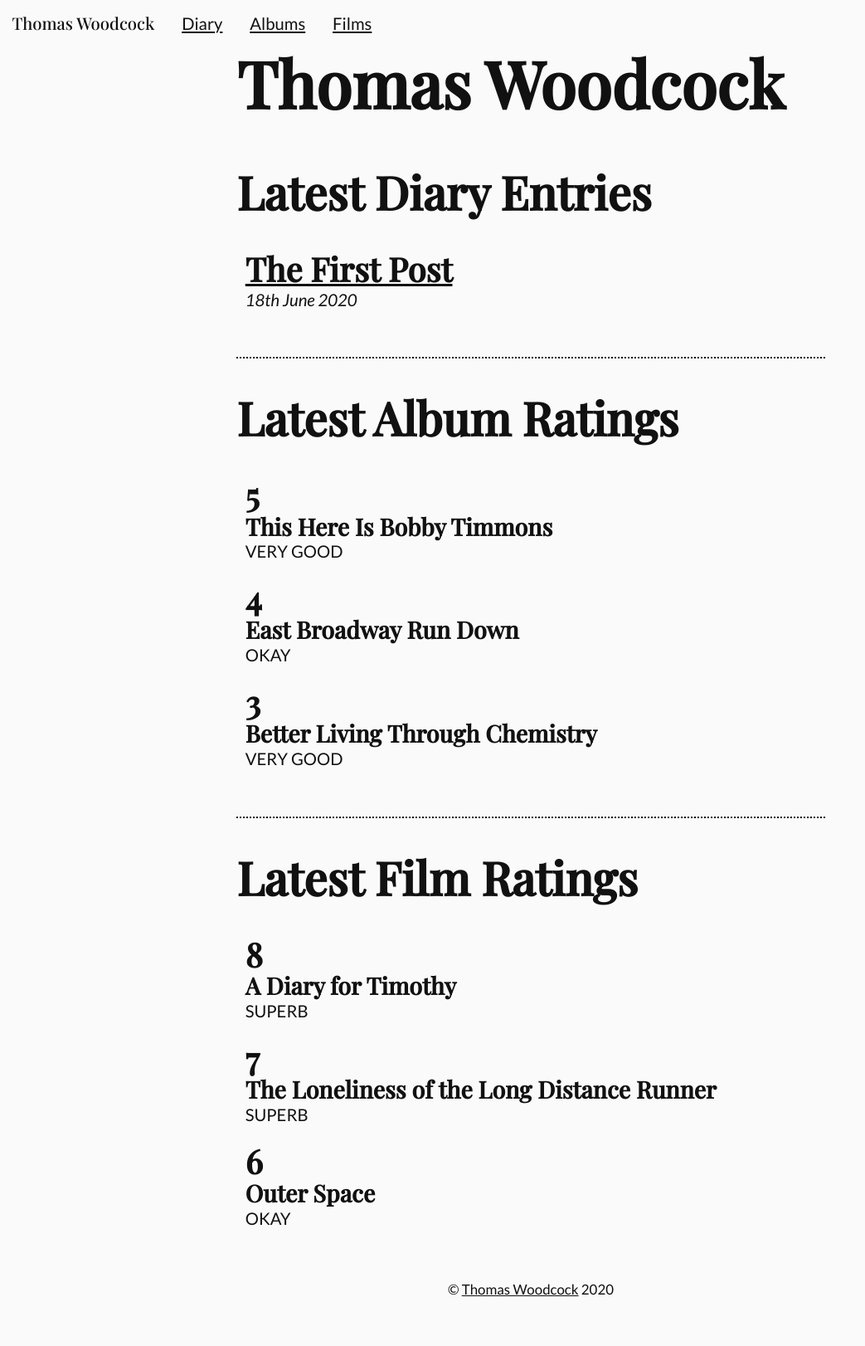
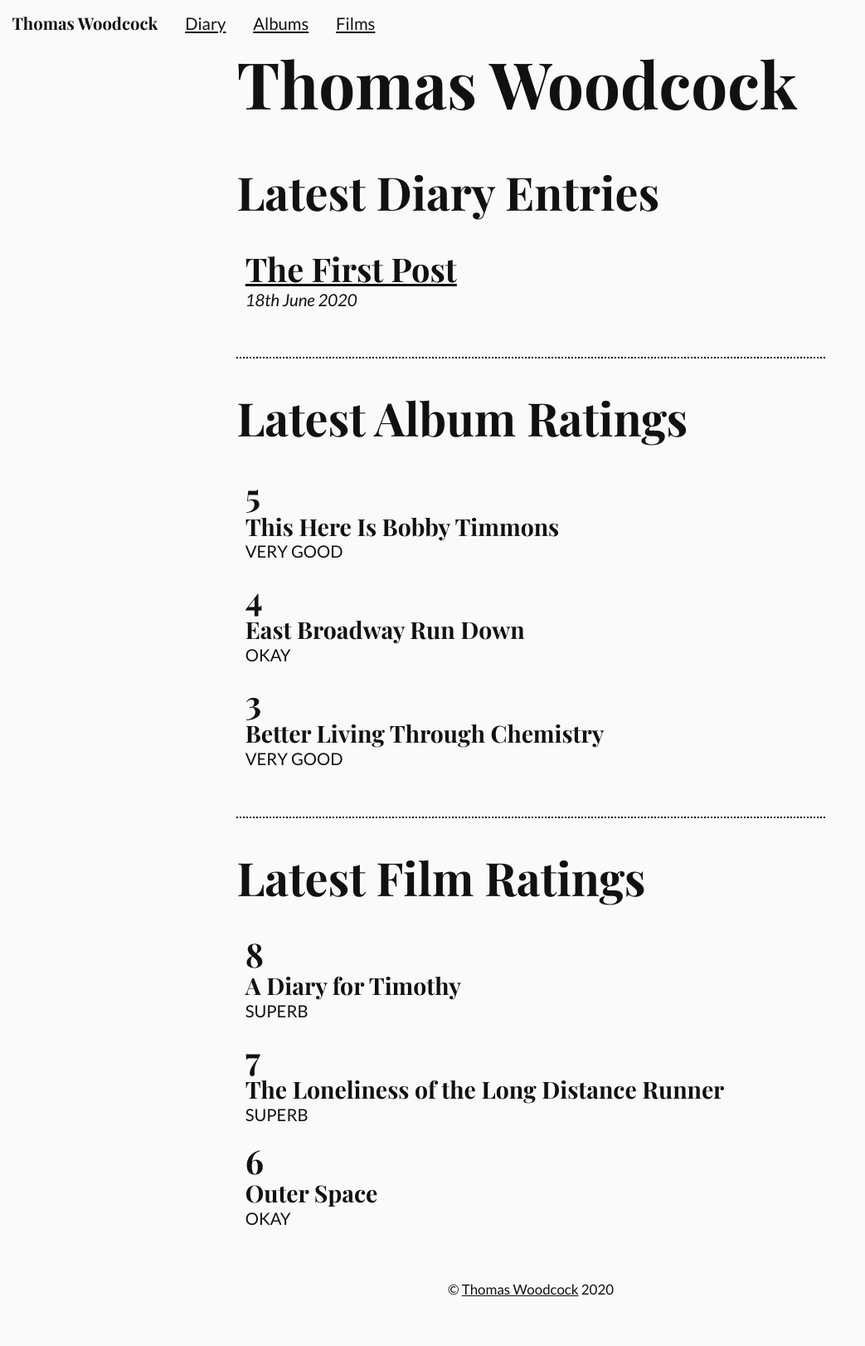
Before and after one commit to thomaswoodcock/thomaswoodcock.github.io, a Jekyll site: the page built from index.html, in a window 1280 px wide. Shown: the whole page at 83% size, without its empty margins (0-1043 px from the left). Built offline with Jekyll 4.4.1, drawn with Linux system fonts in a browser that asks for light colours.

Commit message:
Updates fonts

```diff
--- a/_includes/head.html
+++ b/_includes/head.html
@@ -3,11 +3,7 @@
   <meta name="viewport" content="width=device-width, initial-scale=1.0" />
   <title>{{ page.title }} | Thomas Woodcock</title>
   <link
-    href="https://fonts.googleapis.com/css2?family=Playfair+Display:wght@500&display=swap"
-    rel="stylesheet"
-  />
-  <link
-    href="https://fonts.googleapis.com/css2?family=Lato:ital@0;1&display=swap"
+    href="https://fonts.googleapis.com/css2?family=Lato:ital@0;1&family=Playfair+Display:wght@700&display=swap"
     rel="stylesheet"
   />
   <link rel="stylesheet" type="text/css" href="/css/main.css" />
```
